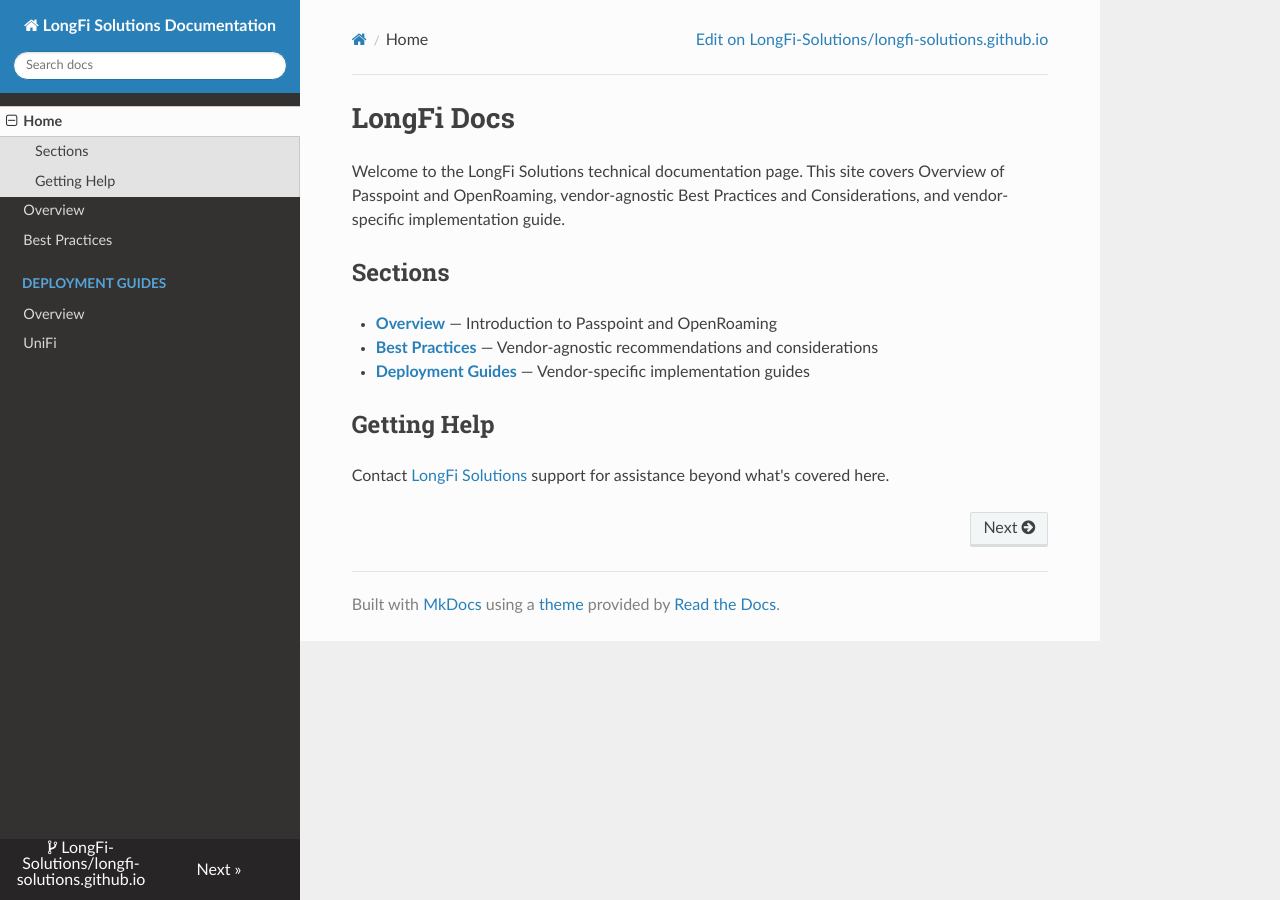
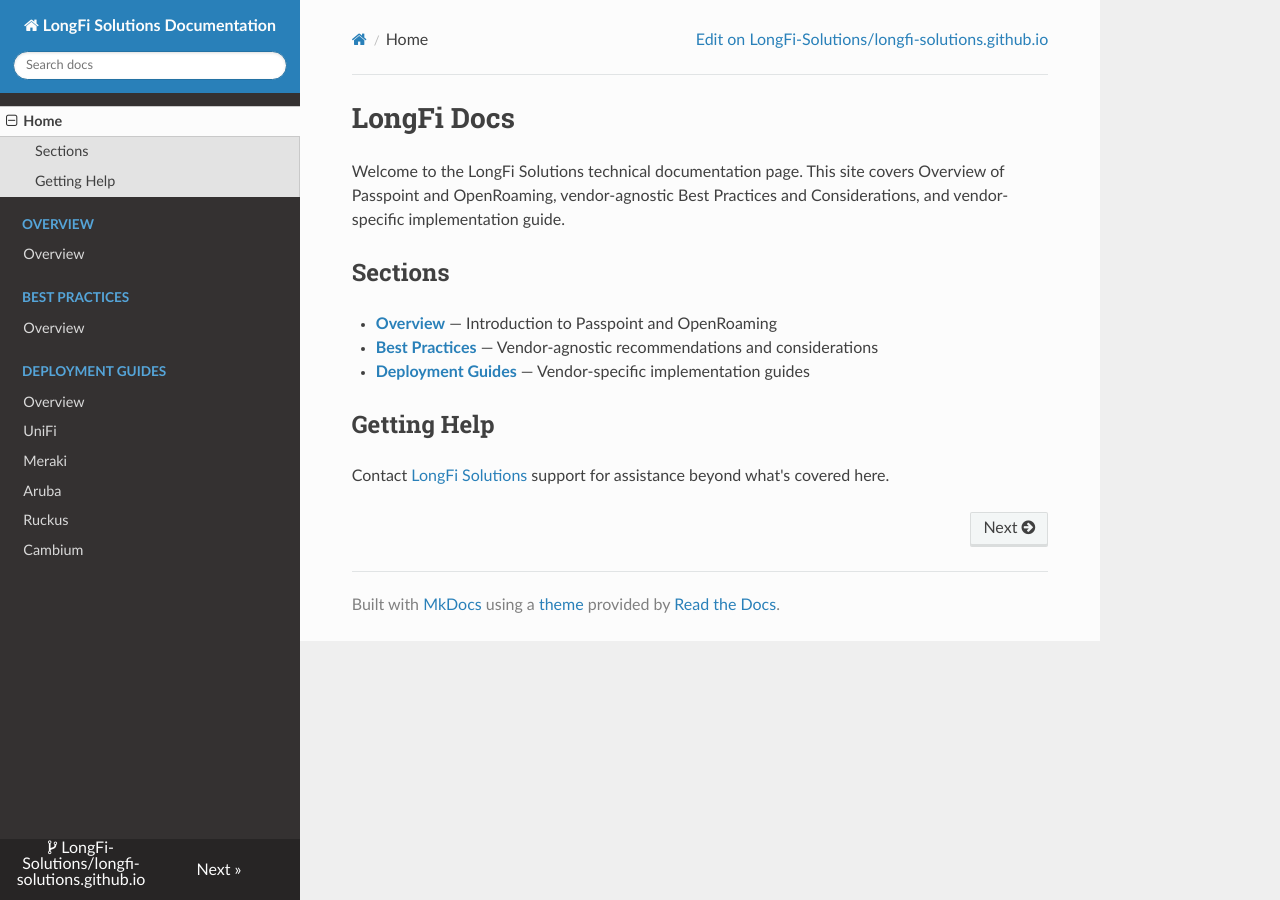
Before and after one commit to LongFi-Solutions/longfi-solutions.github.io, an MkDocs documentation site: the page built from docs/index.md, in a window 1280 px wide. Built offline with MkDocs 1.6.1, drawn with Linux system fonts in a browser that asks for light colours; nearby versions of some CDN libraries.

Commit message:
Make all sections expandable in nav, added new sections

```diff
--- a/mkdocs.yml
+++ b/mkdocs.yml
@@ -1,6 +1,6 @@
 site_name: LongFi Solutions Documentation
 site_url: https://longfi-solutions.github.io
-site_description: Deployment guides, vendor configuration, and best practices for LongFi OpenRoaming and Passpoint infrastructure.
+site_description: Deployment guides, vendor configuration, and best practices for LongFi Passpoint and OpenRoaming infrastructure.
 repo_url: https://github.com/LongFi-Solutions/longfi-solutions.github.io
 repo_name: LongFi-Solutions/longfi-solutions.github.io
 
@@ -25,8 +25,14 @@ markdown_extensions:
 
 nav:
   - Home: index.md
-  - Overview: overview/index.md
-  - Best Practices: best-practices/index.md
+  - Overview:
+    - Overview: overview/index.md
+  - Best Practices:
+    - Overview: best-practices/index.md
   - Deployment Guides:
     - Overview: deployment/index.md
     - UniFi: deployment/unifi.md
+    - Meraki: deployment/meraki.md
+    - Aruba: deployment/aruba.md
+    - Ruckus: deployment/ruckus.md
+    - Cambium: deployment/cambium.md
```
